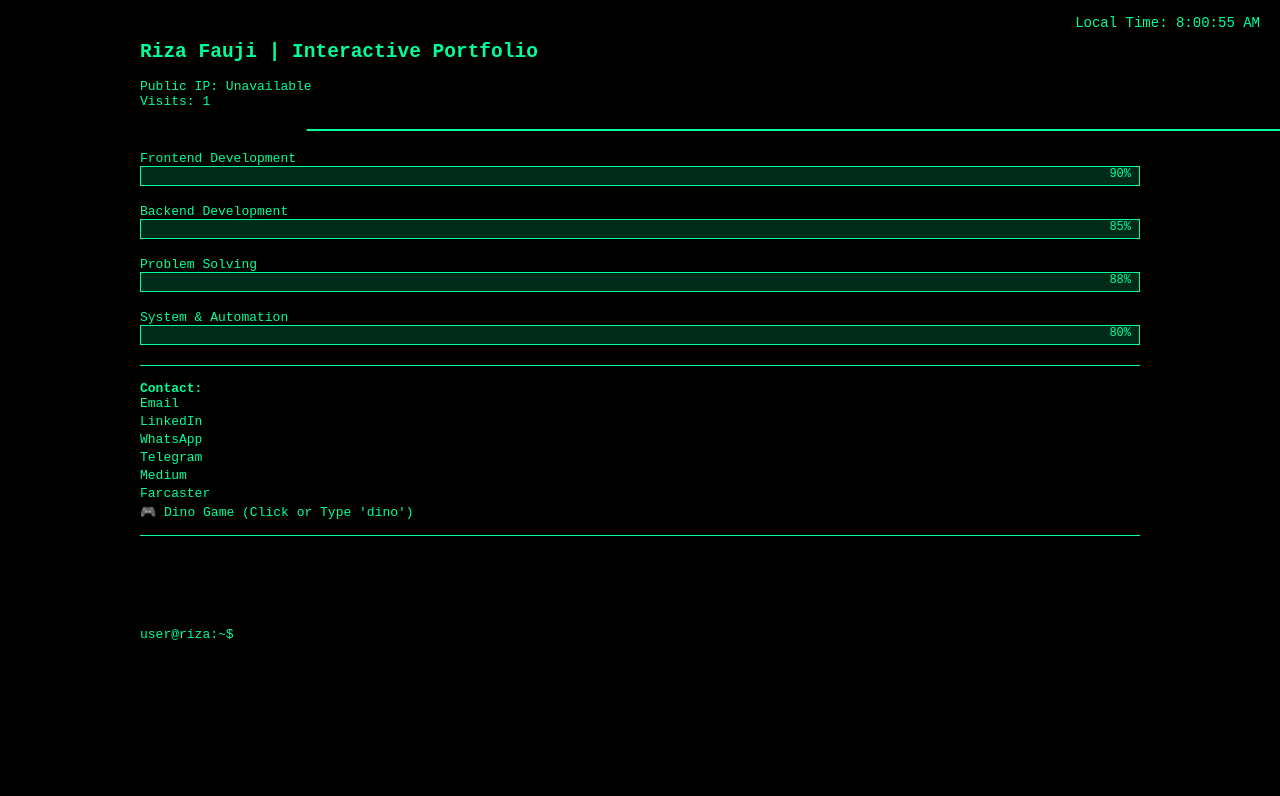
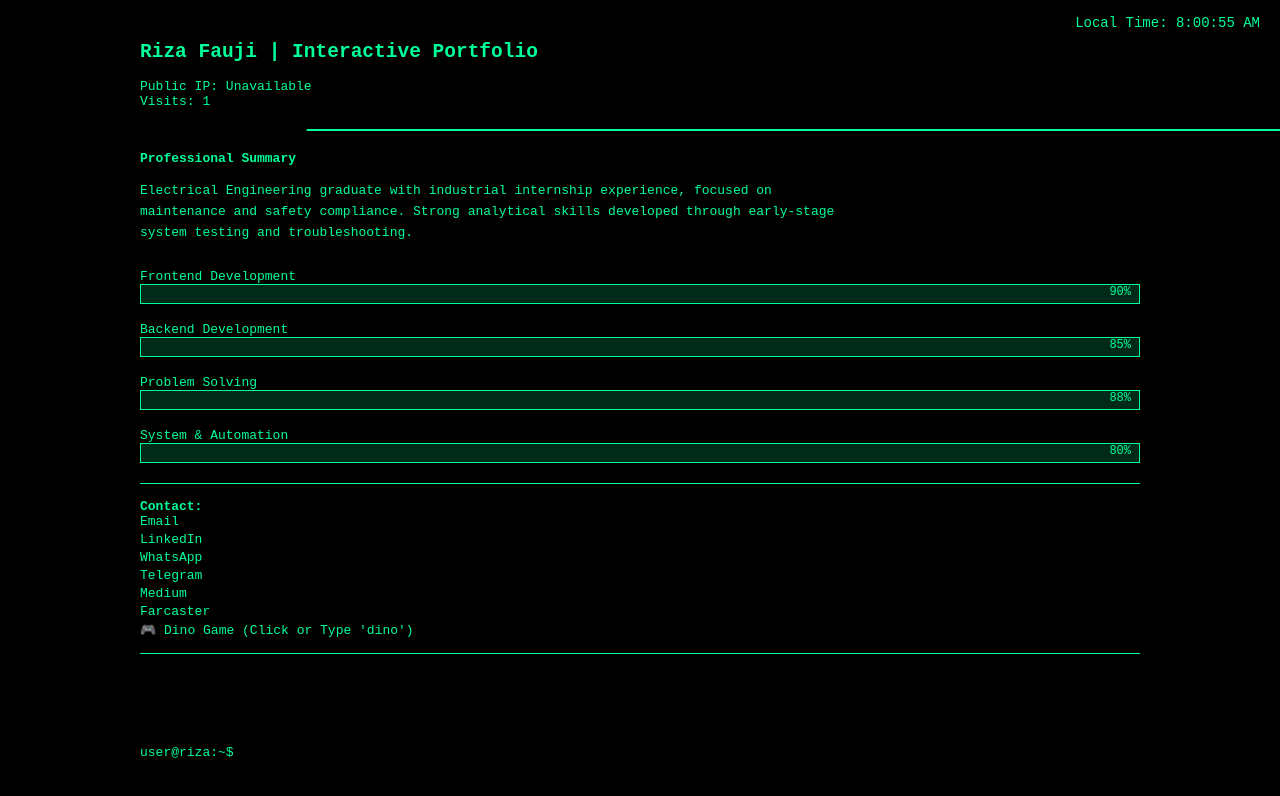
Before and after one commit to rixa/rixa.github.io, a plain HTML site: page index.html in a window 1280 px wide. Shown: the top 796 px of the page. Drawn offline with Linux system fonts and the light colour scheme; no server answers.

Commit message:
Update index.html

```diff
--- a/index.html
+++ b/index.html
@@ -182,7 +182,10 @@ input{
 <div>Visits: <span id="visits">0</span></div>
 
 <div class="line"></div>
-
+<b>Professional Summary</b>
+<div style="margin:15px 0 25px 0; max-width:700px; line-height:1.6;">
+Electrical Engineering graduate with industrial internship experience, focused on maintenance and safety compliance. Strong analytical skills developed through early-stage system testing and troubleshooting.
+</div>
 <div class="stat">Frontend Development
 <div class="bar"><div class="fill" data-value="90"></div><div class="percent">90%</div></div></div>
 
```
